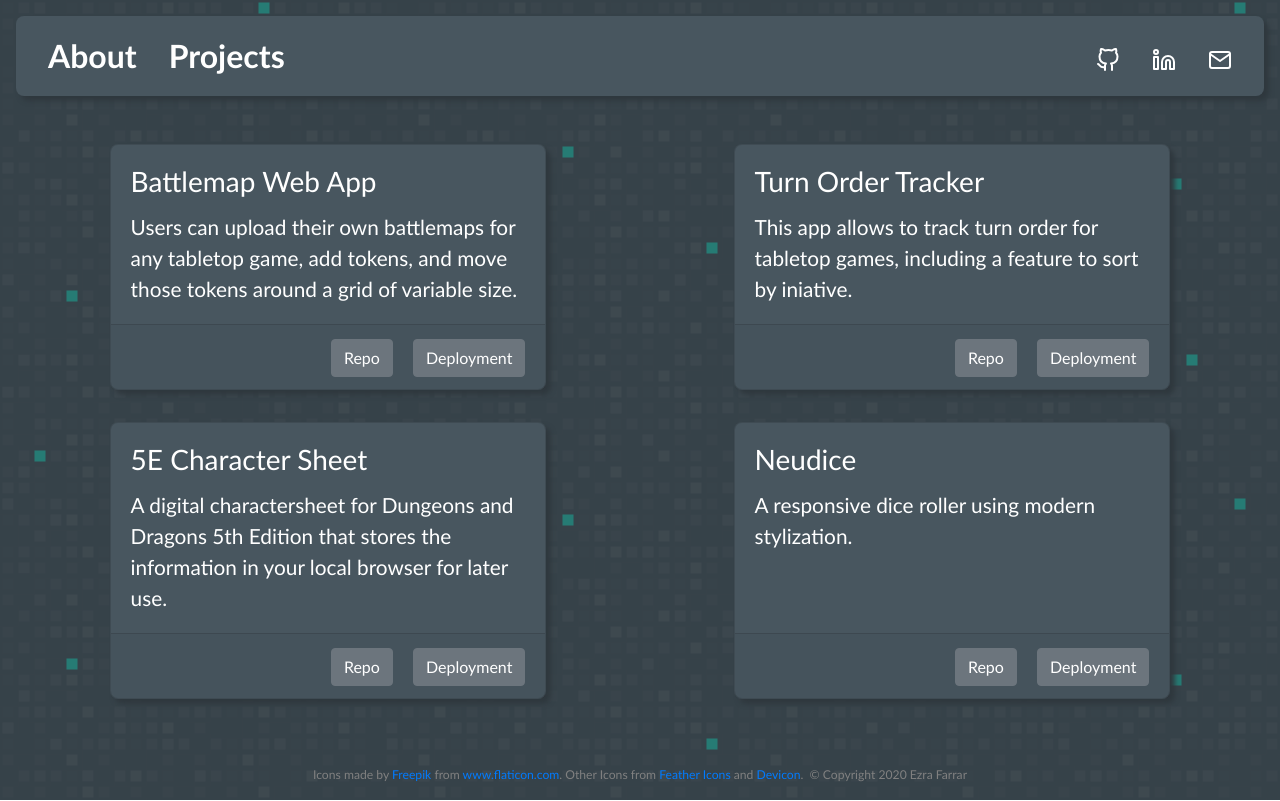
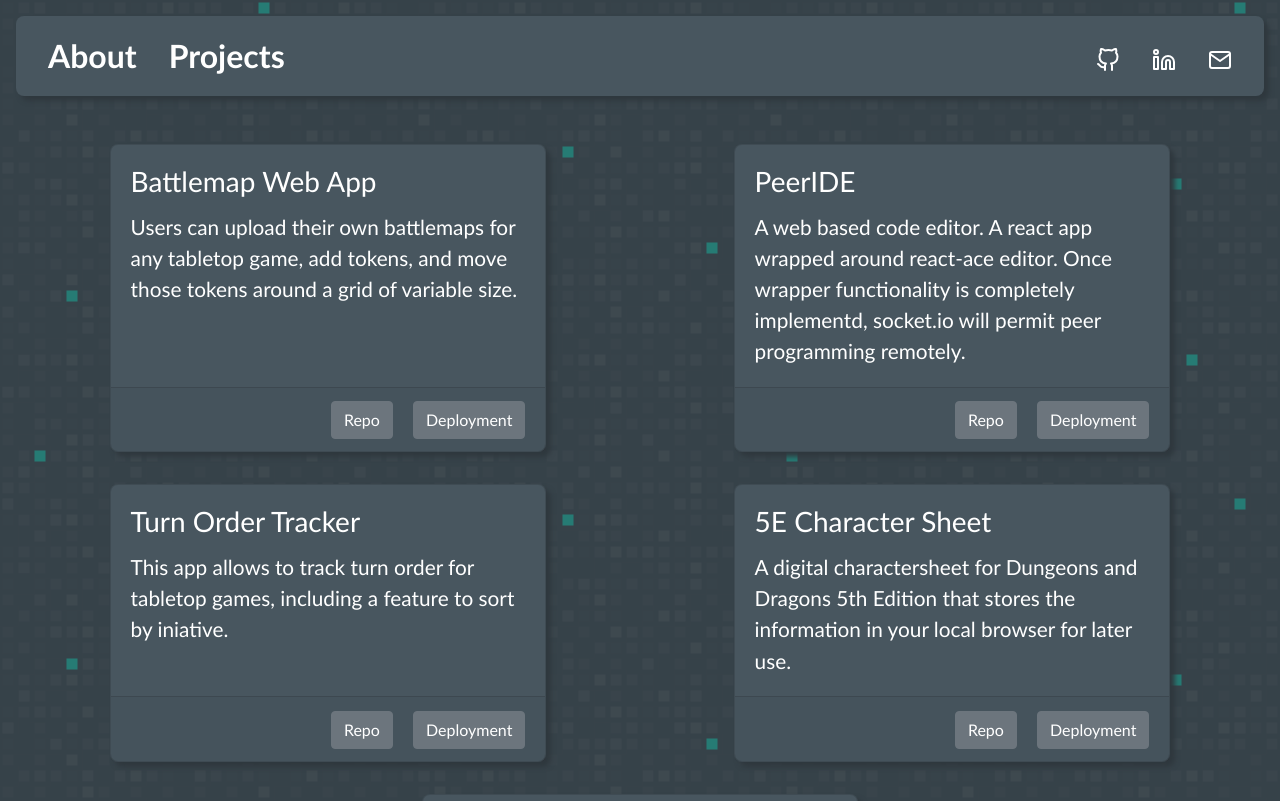
Before and after one commit to FarrarE/portfolio-spa, a React (Create React App) app: page /projects in a window 1280 px wide. Shown: the top 801 px of the page. Built offline with nearby package versions, Linux system fonts and the light colour scheme; some icons are missing.

Commit message:
Added peer IDE to projects page.

```diff
--- a/src/containers/Projects/index.js
+++ b/src/containers/Projects/index.js
@@ -29,6 +29,24 @@ function Projects() {
                 <Button>Repo</Button>
               </CardLink>
               <CardLink href="https://farrare.github.io/GameBoard/" target="_blank">
+                <Button>Deployment</Button>
+              </CardLink>
+            </div>
+          </CardFooter>
+        </Card>
+        <Card className="card">
+          <CardBody className="card-body">
+            <CardTitle><h3>PeerIDE</h3></CardTitle>
+            <CardText>A web based code editor. A react app wrapped around react-ace editor. Once wrapper functionality is completely implementd, socket.io will permit peer programming remotely.</CardText>
+          </CardBody>
+          <CardFooter className="card-footer">
+            <div className="dev-icons">
+            </div>
+            <div>
+              <CardLink href="https://github.com/FarrarE/peerIDE" target="_blank">
+                <Button>Repo</Button>
+              </CardLink>
+              <CardLink href="https://farrare.github.io/peerIDE/" target="_blank">
                 <Button>Deployment</Button>
               </CardLink>
             </div>
```
